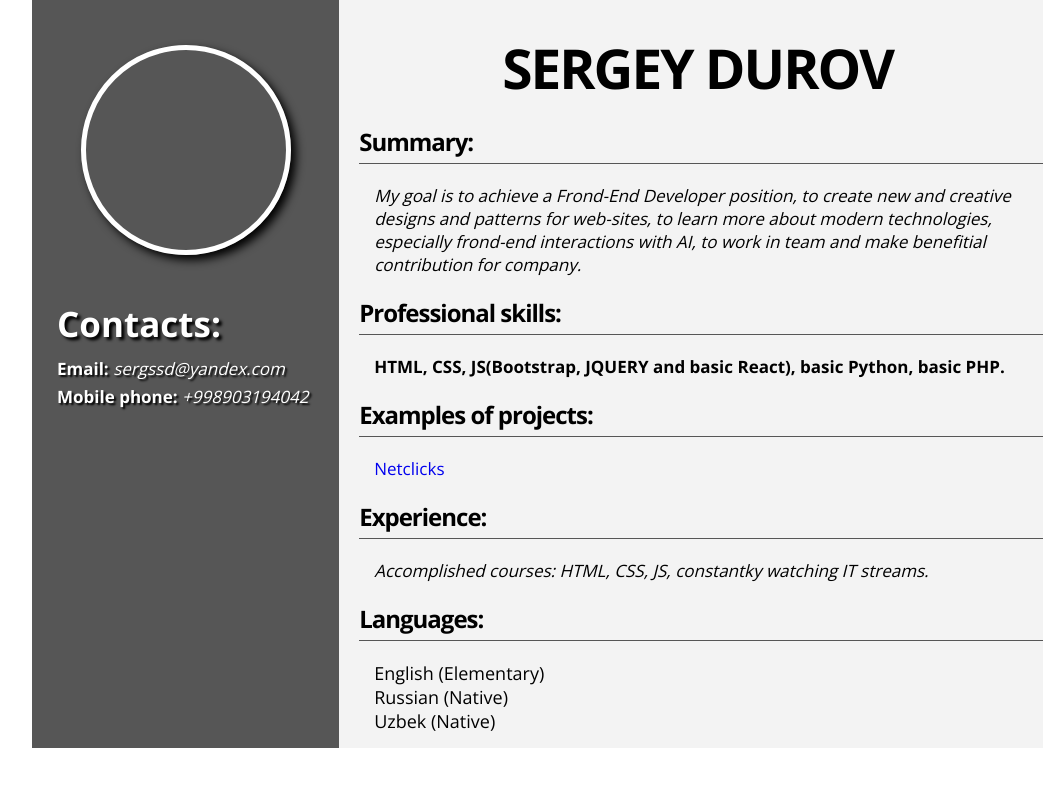
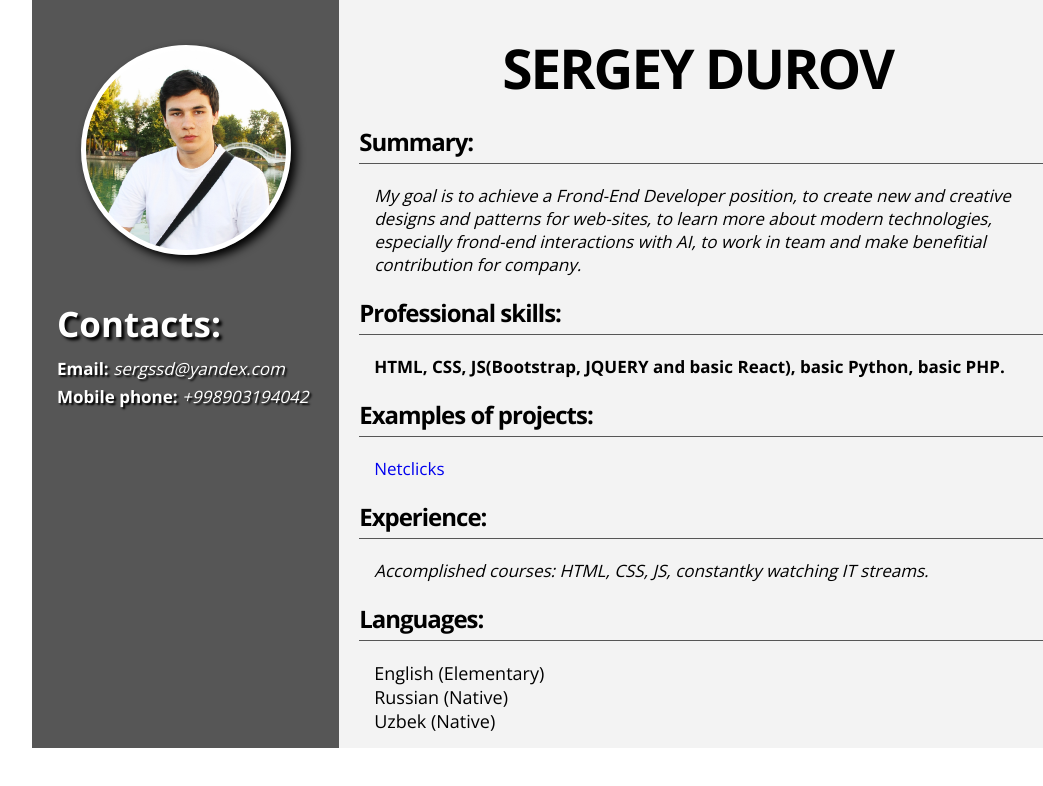
Before and after one commit to sirssd/rsschool-cv, a plain HTML site: page index.html in a window 1280 px wide. Shown: the whole page, without its empty margins (96-1139 px from the left). Drawn offline with nearby package versions, Linux system fonts and the light colour scheme.

Commit message:
fix: change the link for logo
Change the link for logo.

```diff
--- a/main.css
+++ b/main.css
@@ -79,7 +79,7 @@ aside h2 {
 #logo {
     border: 5px solid #ffffff;
     border-radius: 50%;
-    background: url('../images/01.png');
+    background: url('01.png');
     background-repeat: no-repeat;
     background-size: cover;
     box-shadow: 5px 5px 10px rgba(0, 0, 0 ,1);
```
